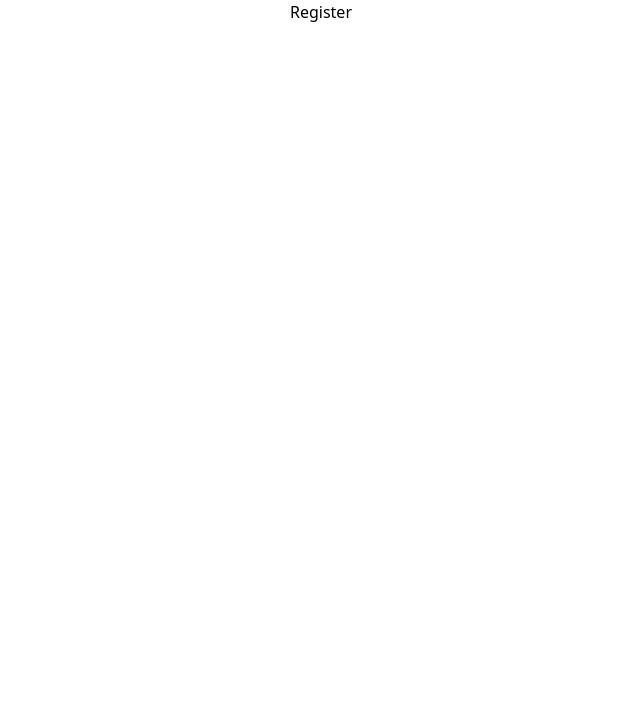
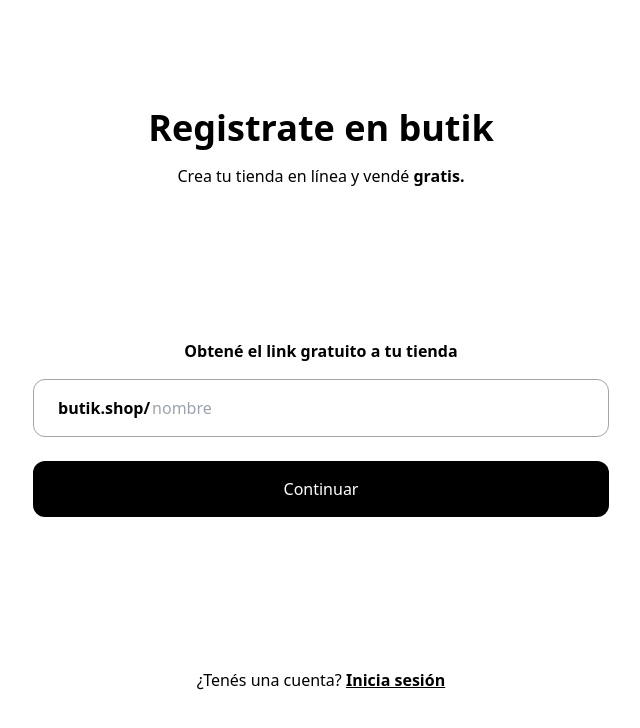
Before and after one commit to uno-nueve/butik, a React (Vite) app: page /signup in a window 1280 px wide. Shown: the top 728 px of the page, without its empty margins (319-959 px from the left). Built offline with nearby package versions, Linux system fonts and the light colour scheme; no server answers.

Commit message:
Update signup page

```diff
--- a/src/routes/root.tsx
+++ b/src/routes/root.tsx
@@ -2,6 +2,8 @@
     return (
         <>
             <h1>Hello world!</h1>
+            <a href="/login">Inicia sesión</a>
+            <a href="/signup">Registrate</a>
         </>
     );
 }
--- a/src/routes/signup.tsx
+++ b/src/routes/signup.tsx
@@ -1,7 +1,170 @@
+import { Button } from "@/components/UI/button";
+import { Divider } from "@/components/UI/divider";
+import { Input } from "@/components/UI/input";
+import { ChangeEvent, FormEvent, useEffect, useState } from "react";
+import googleSvg from "../assets/google.svg";
+import facebookSvg from "../assets/facebook.svg";
+import appleLightSvg from "../assets/Apple_light.svg";
+
 export default function RegisterPage() {
+    const [username, setUsername] = useState<string>("");
+    const [step, setStep] = useState<"first" | "second">("first");
+    const [formData, setFormData] = useState({
+        username: "",
+        fullName: "",
+        email: "",
+        password: "",
+    });
+    const [error, setError] = useState<string | null>(null);
+
+    useEffect(() => {
+        const timeout = setTimeout(() => {
+            console.log(username);
+            async function checkAvailability() {
+                const response = await fetch("http://localhost:3000/api/users/availability", {
+                    method: "POST",
+                    body: JSON.stringify({ username: username }),
+                    headers: { "Content-Type": "application/json" },
+                });
+
+                if (!response.ok) {
+                    console.error("Username not available");
+                    return;
+                }
+
+                console.log(`Username ${username} is available`);
+                setFormData({ ...formData, username: username });
+            }
+            checkAvailability();
+        }, 300);
+        return () => {
+            clearTimeout(timeout);
+        };
+    }, [username]);
+
+    function handleChange(e: ChangeEvent<HTMLInputElement>) {
+        const { name, value } = e.target;
+        setFormData({ ...formData, [name]: value });
+    }
+
+    async function handleSubmit(e: FormEvent<HTMLFormElement>) {
+        e.preventDefault();
+
+        try {
+            const response = await fetch("http://localhost:3000/api/signup", {
+                method: "POST",
+                body: JSON.stringify(formData),
+                headers: { "Content-Type": "application/json" },
+            });
+
+            if (!response.ok) {
+                console.error("Error in user register");
+                return;
+            }
+
+            const data = response.json();
+            console.log(data);
+        } catch (error) {
+            console.error("Error sending form", error);
+            setError("An unexpected error ocurred, please try again");
+        }
+    }
+
     return (
-        <>
-            <h1>Register</h1>
-        </>
+        <div className="flex flex-col items-center justify-around w-full h-screen max-w-screen-sm p-8">
+            <div className="text-center">
+                <h1 className="mb-4 text-4xl font-semibold">Registrate en butik</h1>
+                <p>
+                    Crea tu tienda en línea y vendé <b>gratis.</b>
+                </p>
+            </div>
+            <div className="flex flex-col items-center w-full">
+                {step === "first" ? (
+                    <>
+                        <b>Obtené el link gratuito a tu tienda</b>
+                        <form
+                            onSubmit={(e) => {
+                                e.preventDefault();
+                                setStep("second");
+                            }}
+                            className="flex flex-col w-full gap-6 pt-4"
+                        >
+                            <label htmlFor="username">
+                                <div className="inline-flex w-full gap-0.5 px-6 py-4 font-medium border rounded-xl border-neutral-400">
+                                    <b>butik.shop/</b>
+                                    <input
+                                        type="text"
+                                        id="username"
+                                        name="username"
+                                        placeholder="nombre"
+                                        className="focus-visible:outline-none"
+                                        onChange={(e) => setUsername(e.currentTarget.value)}
+                                    />
+                                </div>
+                            </label>
+
+                            <Button>Continuar</Button>
+                        </form>
+                    </>
+                ) : (
+                    <>
+                        <form onSubmit={handleSubmit} className="w-full">
+                            <div className="flex flex-col gap-6">
+                                <label htmlFor="fullName">
+                                    <Input
+                                        type="text"
+                                        name="fullName"
+                                        id="fullName"
+                                        placeholder="Nombre"
+                                        onChange={handleChange}
+                                    />
+                                </label>
+                                <label htmlFor="email">
+                                    <Input
+                                        type="email"
+                                        name="email"
+                                        id="email"
+                                        placeholder="Email"
+                                        onChange={handleChange}
+                                    />
+                                </label>
+                                <label htmlFor="password">
+                                    <Input
+                                        type="password"
+                                        name="password"
+                                        id="password"
+                                        placeholder="Contraseña"
+                                        onChange={handleChange}
+                                    />
+                                </label>
+                                <Button>Crear cuenta</Button>
+                            </div>
+                        </form>
+                        {error && <p className="mt-4 text-red-500">{error}</p>}
+                        <Divider>ó</Divider>
+                        <div className="flex flex-col w-full gap-6">
+                            <Button variant="secondary" className="inline-flex gap-4">
+                                <img src={googleSvg} alt="Google logo" className="h-6" />
+                                Registrate con Google
+                            </Button>
+                            <Button variant="secondary" className="inline-flex gap-4">
+                                <img src={facebookSvg} alt="Facebook logo" className="h-6" />
+                                Registrate con Facebook
+                            </Button>
+                            <Button variant="secondary" className="inline-flex gap-4">
+                                <img src={appleLightSvg} alt="Apple logo" className="h-6" />
+                                Registrate con Apple
+                            </Button>
+                        </div>
+                    </>
+                )}
+            </div>
+            <p>
+                ¿Tenés una cuenta?{" "}
+                <a href="/login" className="font-semibold underline">
+                    Inicia sesión
+                </a>
+            </p>
+        </div>
     );
 }
```
